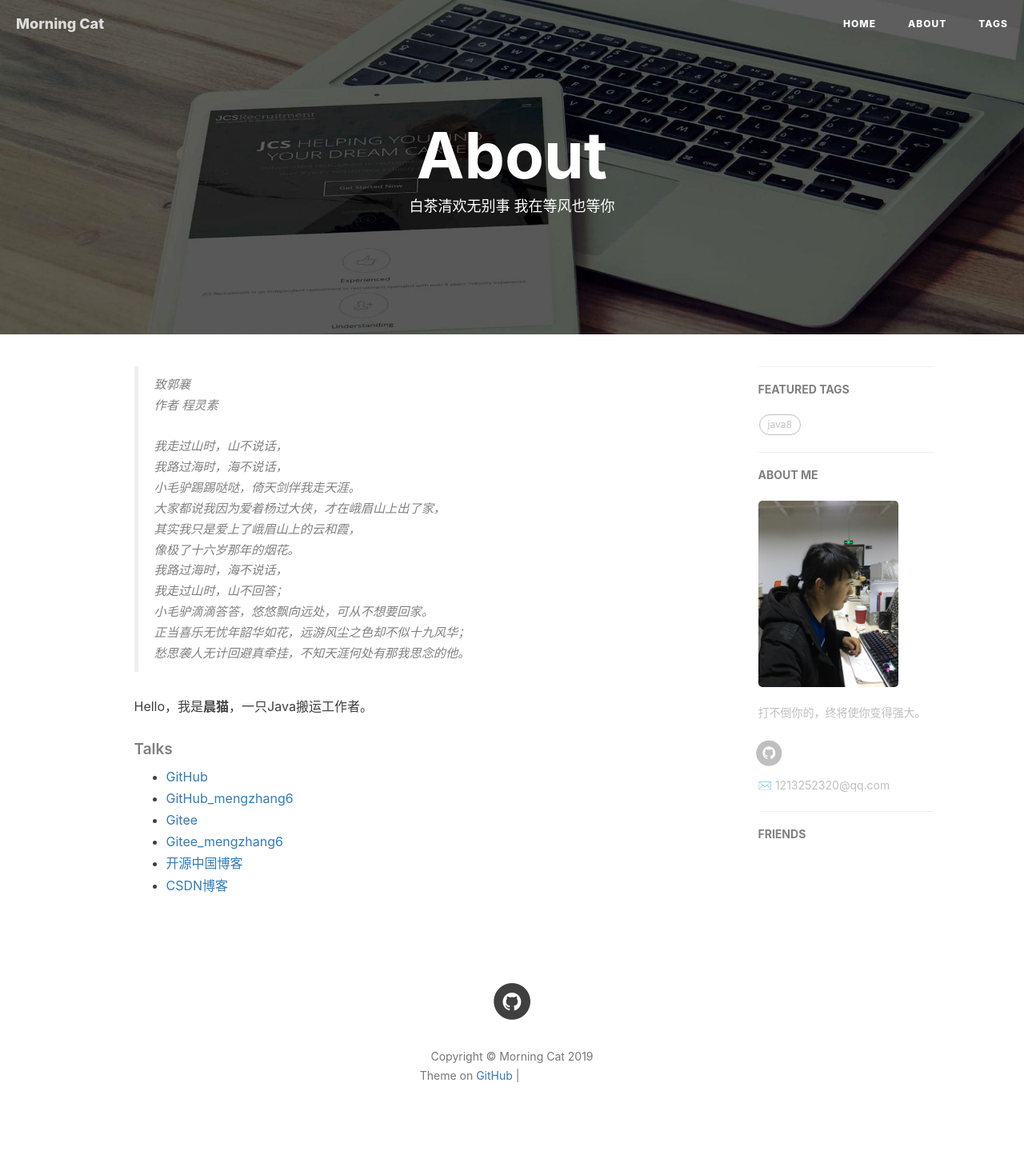
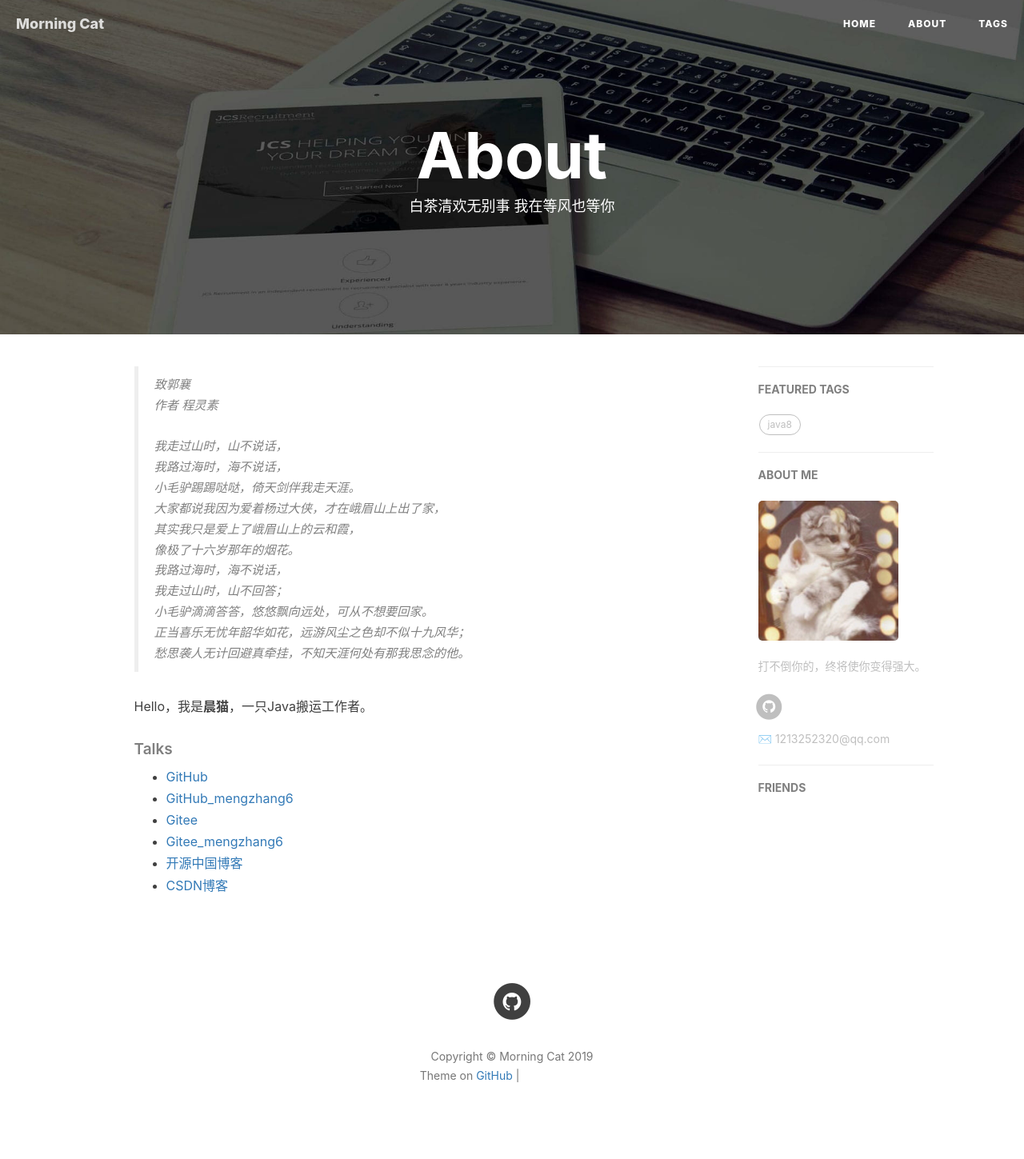
Before and after one commit to morningcat2018/morningcat2018.github.io, a Jekyll site: the page built from about.html, in a window 1280 px wide. Shown: the whole page at 80% size. Built offline with Jekyll 4.4.1, drawn with Linux system fonts in a browser that asks for light colours; nearby versions of some CDN libraries; comment, search, counter and statistics services are not loaded; grey boxes are pictures that could not be loaded.

Commit message:
fix image

```diff
--- a/_config.yml
+++ b/_config.yml
@@ -12,7 +12,7 @@
 # Sidebar settings
 sidebar: true                           # whether or not using Sidebar.
 sidebar-about-description: "打不倒你的，终将使你变得强大。"
-sidebar-avatar: /img/about-BY-gentle.jpg      # use absolute URL, seeing it's used in both `/` and `/about/`
+sidebar-avatar: /img/main/gentle_001.jpg      # use absolute URL, seeing it's used in both `/` and `/about/`
 
 
 
--- a/_includes/head.html
+++ b/_includes/head.html
@@ -13,7 +13,7 @@
     <link rel="manifest" href="{{ site.baseurl }}/pwa/manifest.json">
 
     <!-- Favicon -->
-    <link rel="shortcut icon" href="{{ site.baseurl }}/img/favicon.ico">
+    <link rel="shortcut icon" href="{{ site.baseurl }}/img/main/favicon_48.ico">
 
     <!-- Safari Webpage Icon    by-BY -->
     <link rel="apple-touch-icon" href="{{ site.baseurl }}/img/apple-touch-icon.png">
--- a/about.html
+++ b/about.html
@@ -2,7 +2,7 @@
 layout: page
 title: "About"
 description: 白茶清欢无别事  我在等风也等你
-header-img: "img/about_2019.jpg"
+header-img: "img/main/about_2019.jpg"
 ---
 
 <!-- Chinese Version -->
--- a/tags.html
+++ b/tags.html
@@ -2,7 +2,7 @@
 title: Tags
 layout: default
 description: 白茶清欢无别事  我在等风也等你
-header-img: "img/tag-bg.png"
+header-img: "img/main/tag-bg.png"
 ---
 
 <!-- Page Header -->
```
Also changed, not shown: _posts/2019-02-13-Java8 之 Stream API.md (+1 -1 lines), img/20190213/top_2019_Space.jpg (renamed from img/top_2019_Space.jpg), img/BY_bolg_logo.png (deleted), img/favicon.ico (deleted), img/main/about-BY-gentle.jpg (renamed from img/about-BY-gentle.jpg), img/main/about_2019.jpg (renamed from img/about_2019.jpg), img/main/desk_2019.png (renamed from img/desk_2019.png), img/main/favicon_32.ico (added), img/main/favicon_48.ico (added), img/main/gentle_001.jpg (added), img/main/tag-bg.png (renamed from img/tag-bg.png).
